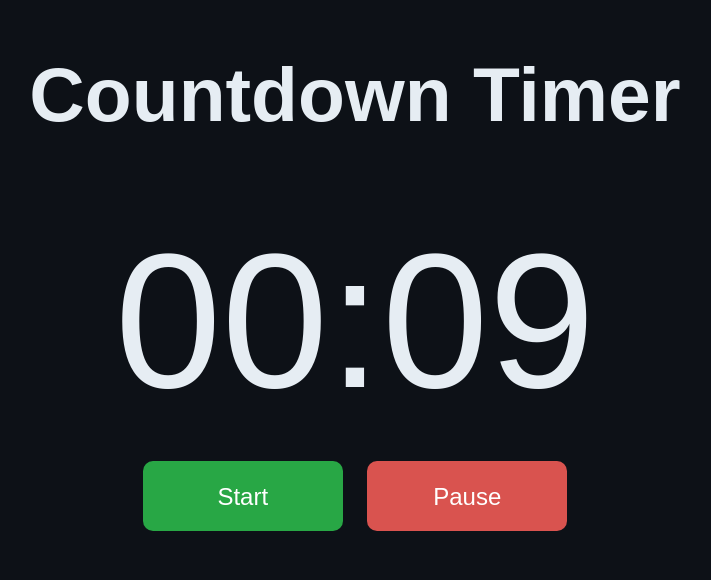
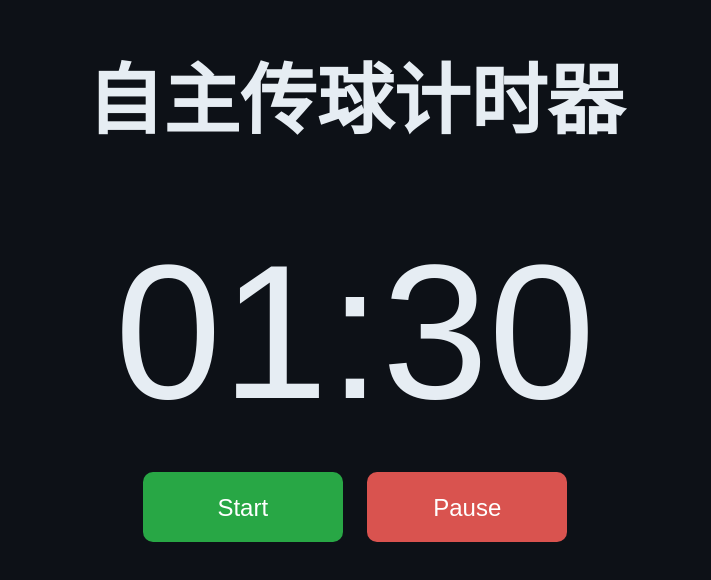
Before and after one commit to ChiFeng26/countdown, a plain HTML site: page index.html in a window 1280 px wide. Shown: the part 138-718 px from the top of the page, without its empty margins (285-996 px from the left). Drawn offline with Linux system fonts and the light colour scheme.

Commit message:
update: title

```diff
--- a/index.html
+++ b/index.html
@@ -4,7 +4,7 @@
 <head>
     <meta charset="UTF-8" />
     <meta name="viewport" content="width=device-width, initial-scale=1.0" />
-    <title>Multi Countdown Timer</title>
+    <title>SJTU Countdown Timer</title>
     <style>
         body {
             font-family: Arial, sans-serif;
@@ -74,7 +74,8 @@
 </head>
 
 <body>
-    <h1 id="title">Countdown Timer</h1>
+    <h1 id="title">自主传球计时器</h1>
+    <!-- <h1 id="title">自主投篮计时器</h1> -->
     <div id="timer">00:00</div>
     <div>
         <button id="startBtn">Start</button>
@@ -85,13 +86,14 @@
 
     <script>
         const sequences = [
-            { title: "进场准备时间", duration: 9 },
-            { title: "第一回合", duration: 9 },
-            { title: "准备时间", duration: 6 },
-            { title: "第二回合", duration: 9 },
-            { title: "准备时间", duration: 6 },
-            { title: "第三回合", duration: 9 },
-            { title: "退场时间", duration: 6 }
+            { title: "进场准备时间", duration: 90 },
+            { title: "第一回合", duration: 90 },
+            // { title: "第一回合", duration: 120 },
+            { title: "准备时间", duration: 60 },
+            { title: "第二回合", duration: 120 },
+            { title: "准备时间", duration: 60 },
+            { title: "第三回合", duration: 120 },
+            { title: "退场时间", duration: 60 }
         ]; // 多个倒计时（秒）
         let current = 0;
         let remaining = sequences[current].duration;
@@ -185,7 +187,7 @@
             current = 0;
             remaining = sequences[current].duration;
             isPaused = false;
-            titleEl.textContent = "自主传球倒计时";
+            titleEl.textContent = "自主传球计时器";
             // titleEl.textContent = "自主投篮倒计时";
             updateTimerDisplay();
             updateButtons("ready");
@@ -193,6 +195,7 @@
 
         updateTimerDisplay();
         updateButtons("ready");
+
     </script>
 </body>
 
```
